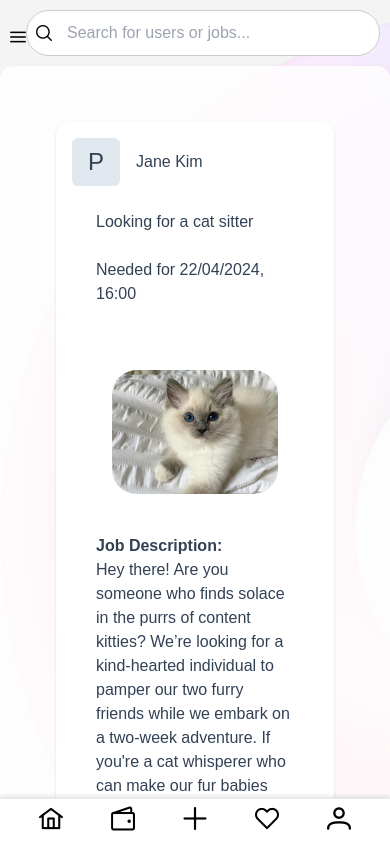
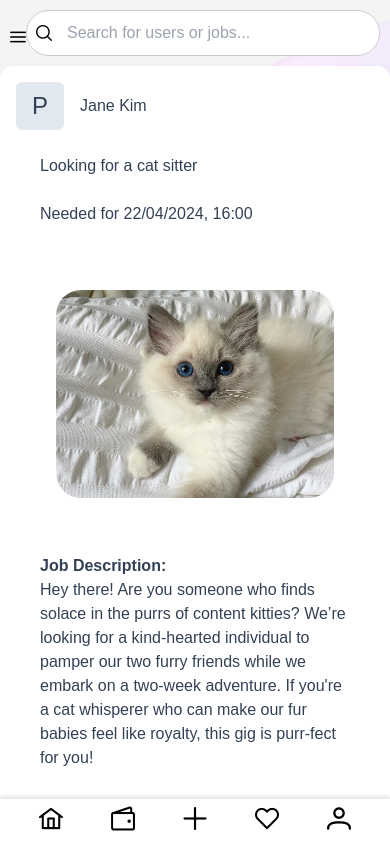
Before and after one commit to SENZAGlobalClassroom/UCVME, a Vue app in the folder app/view/: page / in a window 390 px wide. Shown: the top 844 px of the page. Built offline with nearby package versions, Linux system fonts and the light colour scheme; a web font is replaced by a local one.

Commit message:
Made home page more responsive

```diff
--- a/app/view/src/components/Home.vue
+++ b/app/view/src/components/Home.vue
@@ -24,7 +24,7 @@
         </div>
         <div class="post-details">
           <div class="post-content">
-            <p v-html="post.description" style="max-height: 40dvh; overflow-y: scroll;" class="scroll-panel"></p>
+            <p v-html="post.description" class="scroll-panel"></p>
           </div>
         </div>
       </template>
@@ -126,13 +126,8 @@ function applyJob(post) {
 </script>
 
 <style scoped>
-.panel {
-  width: 100%;
-  height: 100dvh;
-  padding: 2em;
-}
-
-.title {
+.title,
+.post-actions {
   display: flex;
   justify-content: space-between;
   align-items: center;
@@ -141,6 +136,8 @@ function applyJob(post) {
 .card {
   padding: 1rem;
   margin: auto;
+  display: flex;
+  flex-direction: column;
 }
 
 .post-card {
@@ -149,15 +146,11 @@ function applyJob(post) {
 }
 
 .video-content {
-  float: left;
-  padding-right: 1rem;
-  max-width: 30dvw;
-  margin: 0 auto;
+  width: 100%;
+  margin-bottom: 1rem;
 }
 
-
 .post-details {
-  flex: 2;
   display: flex;
   flex-direction: column;
 }
@@ -171,6 +164,10 @@ function applyJob(post) {
   justify-content: space-between;
 }
 
+.scroll-panel {
+  max-height: 40vh;
+  overflow-y: scroll;
+}
 
 .scroll-panel::-webkit-scrollbar {
   width: 6px;
@@ -187,31 +184,26 @@ function applyJob(post) {
   background-color: #6d6d6d;
   border-radius: 10px;
 }
+
 .video-content {
   float: left;
   padding-right: 1rem;
   max-width: 30dvw;
-  margin: 0 auto;
 }
 
 @media (max-width: 1024px) {
-  .video-content {
-  max-width: 50dvw;
-}
-
-}
-@media (max-width: 768px) {
   .title {
     display: inline;
   }
 
   .video-content {
     float: none;
-    max-width: 100dvw;
   }
 
   .video-content,
   .post-details {
+    display: flex;
+    justify-content: center;
     max-width: 100%;
   }
 
--- a/app/view/src/views/HomeView.vue
+++ b/app/view/src/views/HomeView.vue
@@ -6,21 +6,12 @@ import Home from '@/components/Home.vue';
 <template>
     <div class="gray-background">
         <TopBar></TopBar>
-        <Card class="card-container">
-            <template #content>
             <Home></Home>
-            </template>
-        </Card>
         <Navbar></Navbar>
     </div>
 </template>
 
 <style>
-.card-container {
-    padding: 2rem;
-    background-color: rgba(255, 255, 255, 0.808);
-    align-items: center;
-}
 
 .gray-background {
     padding-top: 2rem;
```
